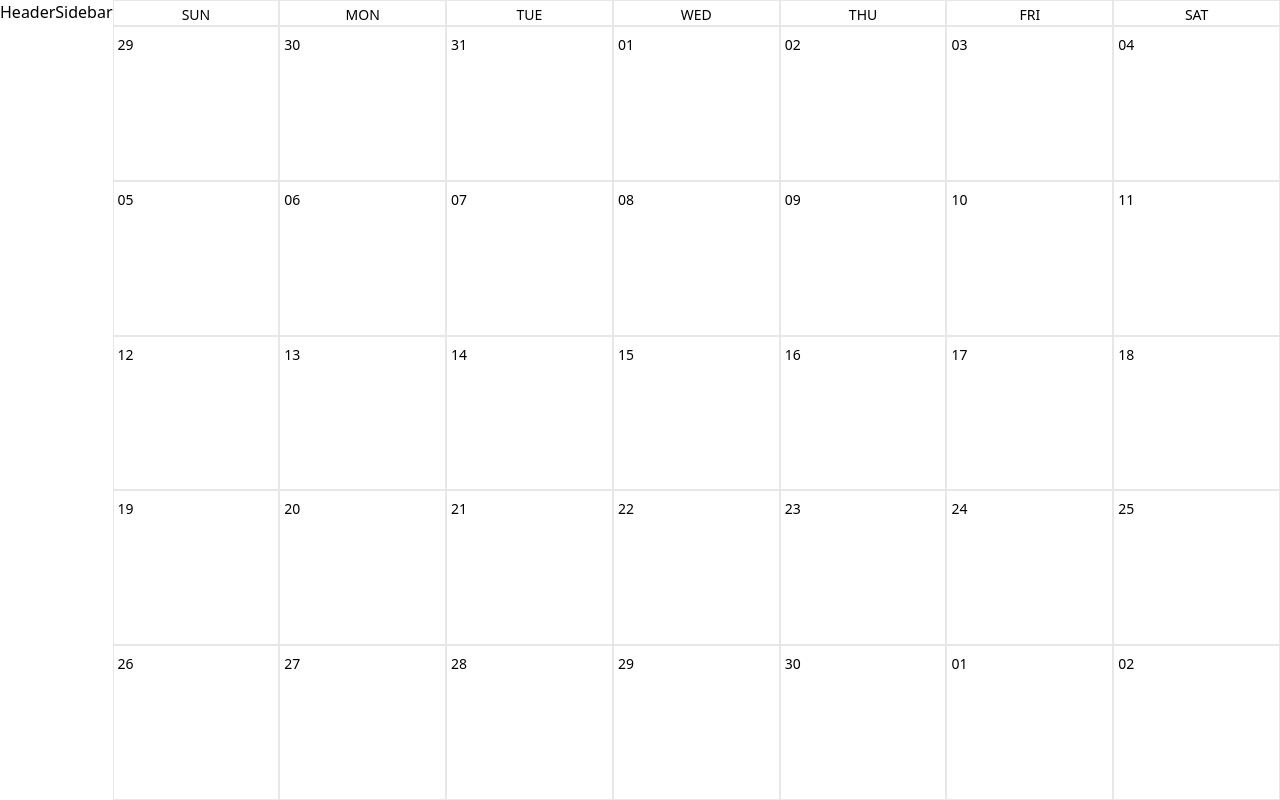
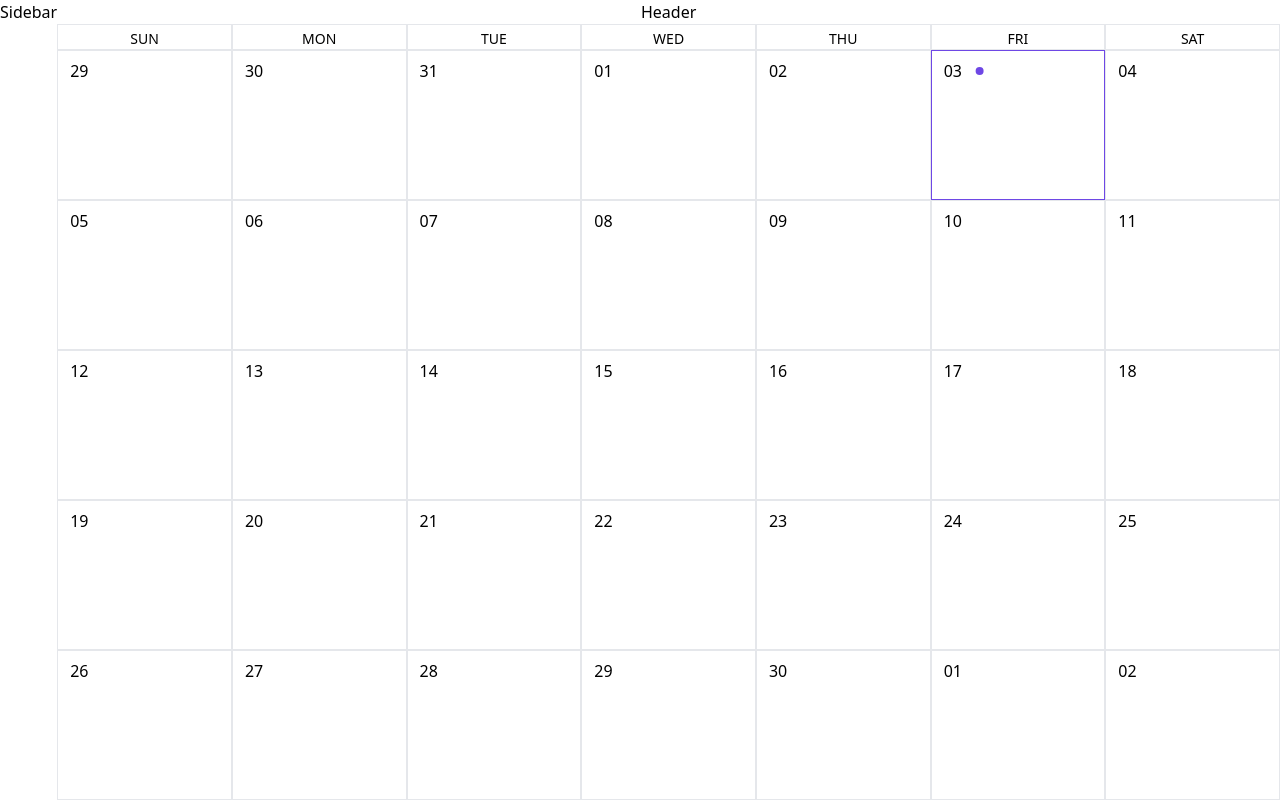
Before and after one commit to anhhtthu/calendar-app, a React (Create React App) app in the folder client/: page / in a window 1280 px wide. Built offline with nearby package versions, Linux system fonts and the light colour scheme.

Commit message:
signing current date on monthly calendar

```diff
--- a/client/src/App.jsx
+++ b/client/src/App.jsx
@@ -10,10 +10,10 @@ function App() {
   const [currentMonth, setCurrentMonth] = useState(getMonth());
   return (
     <div className="App">
-      <div className="h-screen flex flex-columns">
-        <Header />
-        <div className="flex flex-1">
-          <Sidebar />
+      <div className="h-screen flex flex-1">
+        <Sidebar />
+        <div className="flex flex-1 flex-col">
+          <Header />
           <div className="flex flex-1 flex-col">
             <WeekBar />
             <Month month={currentMonth} />
--- a/client/src/components/Month/DayInMonth.jsx
+++ b/client/src/components/Month/DayInMonth.jsx
@@ -1,9 +1,23 @@
 import React from "react";
+import dayjs from "dayjs";
+import monthStyles from "./month.module.css";
 export default function DayInMonth(props) {
   const { day } = { ...props };
+
+  function isToday() {
+    return dayjs().isSame(day, "day");
+  }
+
   return (
-    <div className="border border-gray-200 flex flex-col">
-      <p className="text-sm p-1 my-1 text-left">{day.format("DD")}</p>
+    <div
+      className={`border ${
+        isToday() ? monthStyles.today : "border-gray-200"
+      } flex flex-row px-2`}
+    >
+      <p className="text-md font-medium p-1 my-1 text-left">
+        {day.format("DD")}
+      </p>
+      {isToday() && <span className={monthStyles.isToday}></span>}
     </div>
   );
 }
--- a/client/src/components/Month/month.module.css
+++ b/client/src/components/Month/month.module.css
@@ -0,0 +1,11 @@
+.isToday {
+  width: 0.5rem;
+  height: 0.5rem;
+  border-radius: 50%;
+  background-color: #6e47e5;
+  transform: translateY(1rem) translateX(0.6rem);
+}
+
+.today {
+  border-color: #6e47e5;
+}
--- a/client/tailwind.config.js
+++ b/client/tailwind.config.js
@@ -6,6 +6,7 @@ module.exports = {
       fontFamily: {
         display: "Inter, sans-serif",
       },
+
       borderRadius: {
         none: "0",
         sm: ".125rem",
```
